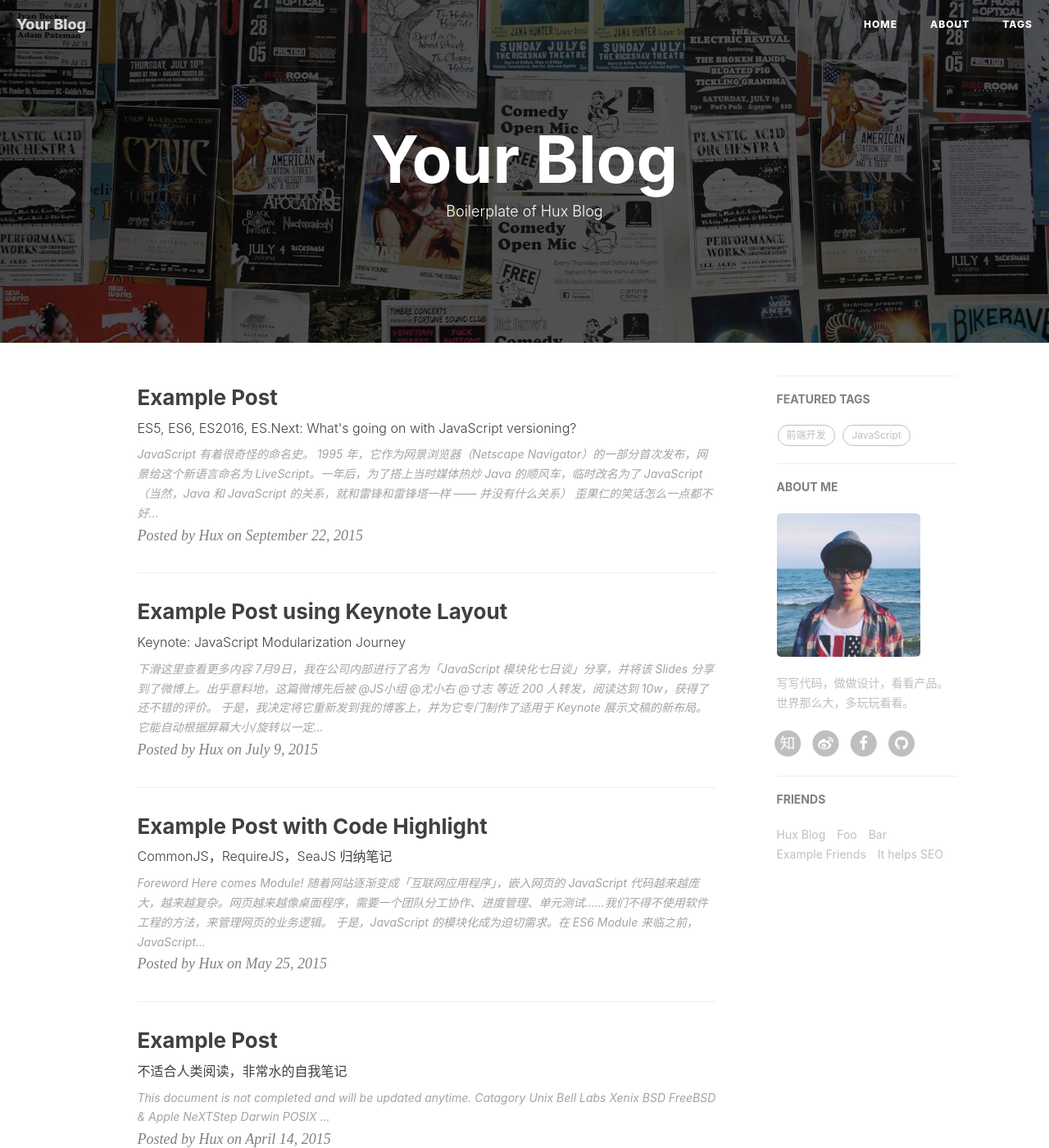
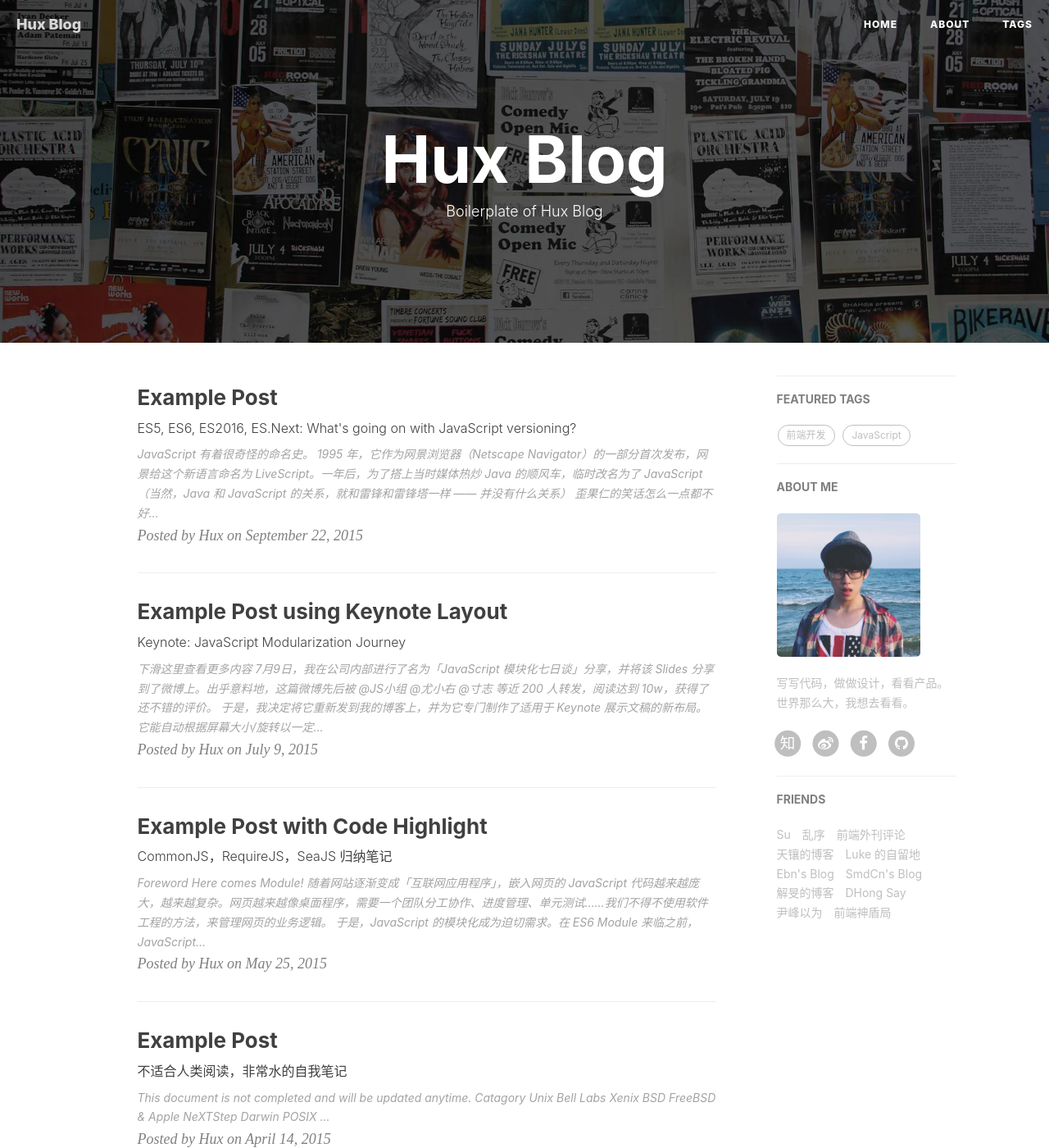
Before and after one commit to Jahvey/yuchen112358.github.io, a Jekyll site: the page built from index.html, in a window 1280 px wide and 1400 px high. Shown: the whole window at 82% size. Built offline with Jekyll 4.4.1, drawn with Linux system fonts in a browser that asks for light colours; nearby versions of some CDN libraries; the list of posts is cut into pages by our own code; comment, search, counter and statistics services are not loaded; some of the changed text lies outside the part shown.

Commit message:
init blogs

```diff
--- a/_config.yml
+++ b/_config.yml
@@ -1,12 +1,12 @@
 # Site settings
-title: Your Blog
-SEOTitle: 你的博客 | Your Blog
+title: Hux Blog
+SEOTitle: 黄玄的博客 | Hux Blog
 header-img: img/home-bg.jpg
 email: huxpro@gmail.com
-description: ""
-keyword: ""
+description: "关于前端与设计、黑客与画家 | 黄玄，Web & Mobile Lover，Front-End Engineer，UX Designer | 这里是 @Hux黄玄 的个人博客，与你一起发现更大的世界。"
+keyword: "黄玄, Hux黄玄, Hux, 鬼栈, huxpro, @huxpro, 黄玄的博客, Hux Blog, 博客, 个人网站, 互联网, 前端, 设计, 产品, 肖玉, Lynn, 肖玉的男朋友"
 url: "http://huangxuan.me"              # your host, for absolute URL
-baseurl: ""         # for example, '/blog' if your blog hosted on 'host/blog'
+baseurl: ""                             # for example, '/blog' if your blog hosted on 'host/blog'
 
 
 
@@ -17,6 +17,7 @@ zhihu_username:     huxpro
 github_username:    huxpro
 #twitter_username:  huxpro
 facebook_username:  huxpro
+# linkedin_username:  firstname-lastname-idxxxx
 
 
 
@@ -25,7 +26,7 @@ facebook_username:  huxpro
 highlighter: rouge
 permalink: pretty
 paginate: 10
-exclude: ["less","node_modules","Gruntfile.js","package.json","README.md"]
+exclude: ["less","node_modules","Gruntfile.js","package.json","README.md","README.zh.md"]
 anchorjs: true                          # if you want to customize anchor. check out line:181 of `post.html`
 
 
@@ -68,7 +69,7 @@ ga_domain: huangxuan.me
 
 # Sidebar settings
 sidebar: true                           # whether or not using Sidebar.
-sidebar-about-description: "写写代码，做做设计，看看产品。世界那么大，多玩玩看看。"
+sidebar-about-description: "写写代码，做做设计，看看产品。世界那么大，我想去看看。"
 sidebar-avatar: /img/avatar-hux.jpg      # use absolute URL, seeing it's used in both `/` and `/about/`
 
 
@@ -82,19 +83,37 @@ featured-condition-size: 1              # A tag will be featured if the size of
 # Friends
 friends: [
     {
-        title: "Hux Blog",
-        href: "http://huangxuan.me"
+        title: "Su",
+        href: "http://su.gallery/"
     },{
-        title: "Foo",
-        href: "#"
+        title: "乱序",
+        href: "http://mida.re/"
     },{
-        title: "Bar",
-        href: "#"
+        title: "前端外刊评论",
+        href: "http://qianduan.guru/"
     },{
-        title: "Example Friends",
-        href: "#"
+        title: "天镶的博客",
+        href: "http://lingyu.wang/"
     },{
-        title: "It helps SEO",
-        href: "#"
+        title: "Luke 的自留地",
+        href: "http://hmqk1995.github.io"
+    },{
+        title: "Ebn's Blog",
+        href: "http://ebnbin.com/"
+    },{
+        title: "SmdCn's Blog",
+        href: "http://blog.smdcn.net"
+    },{
+        title: "解旻的博客",
+        href: "http://xieminis.me/"
+    },{
+        title: "DHong Say",
+        href: "http://dhong.co"
+    },{
+        title: "尹峰以为",
+        href: "http://ingf.github.io/"
+    },{
+        title: "前端神盾局",
+        href: "http://wepiaofei.github.io/blog/"
     }
 ]
```
